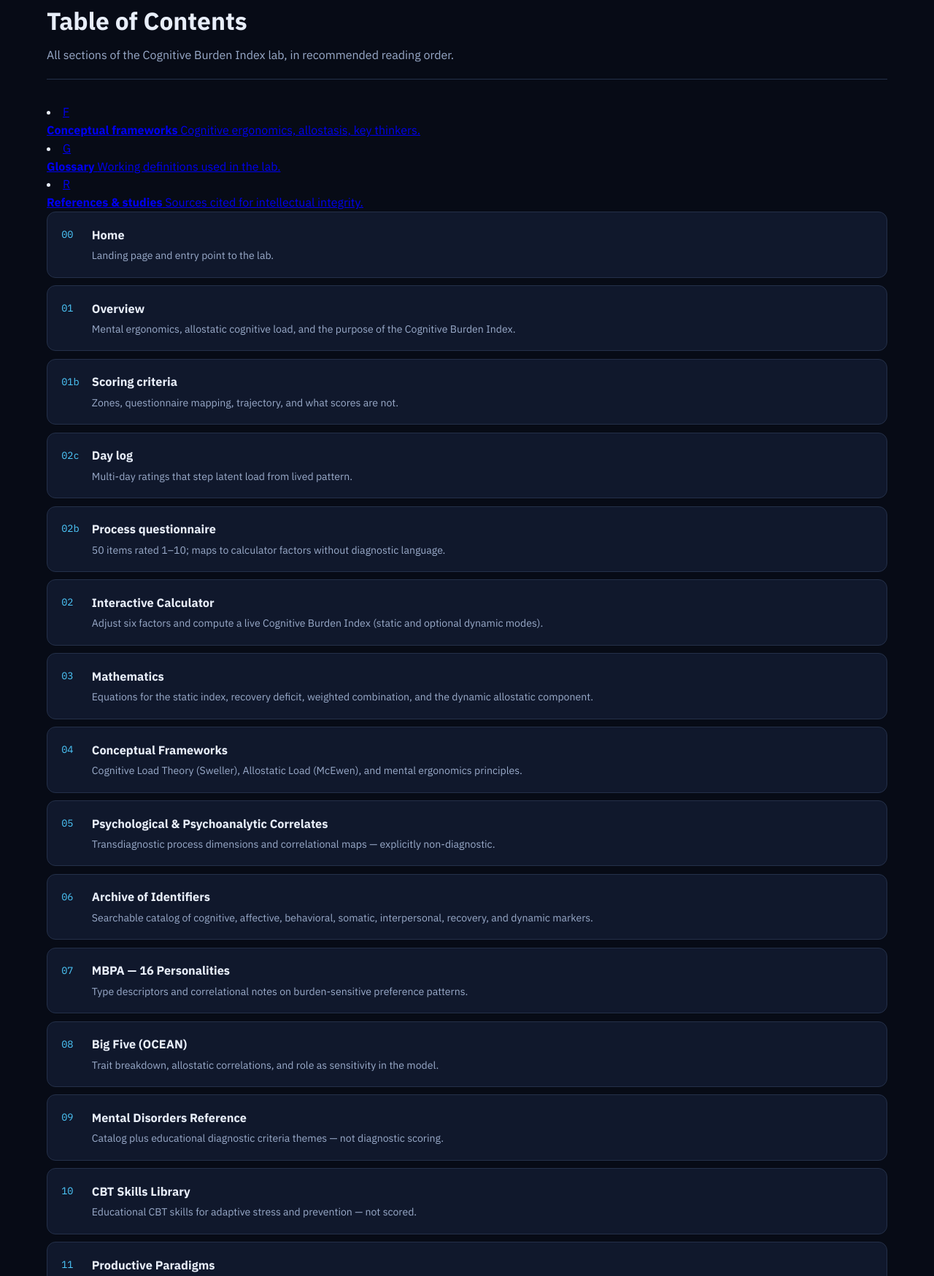
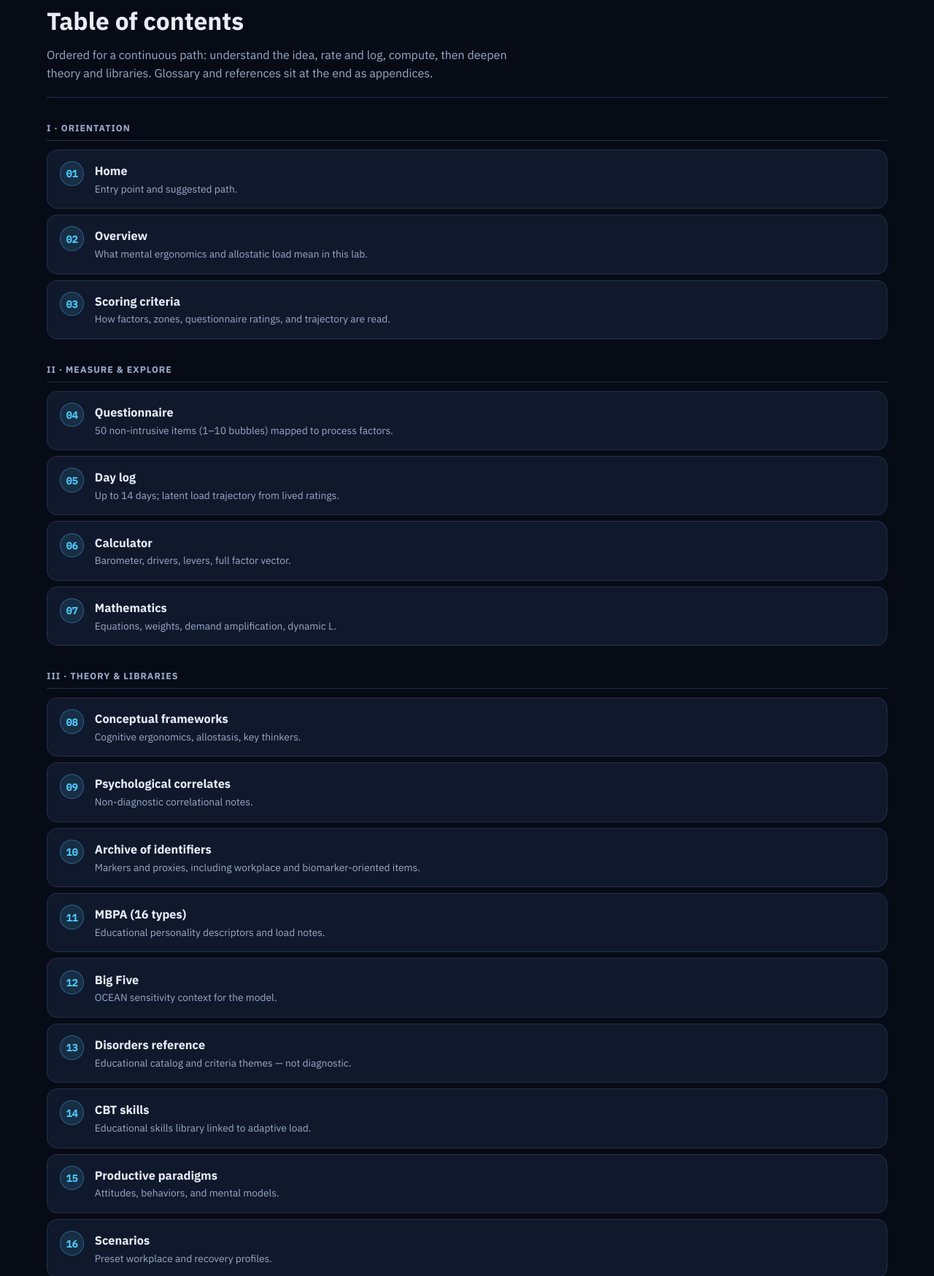
Before and after one commit to zachrhett/CBI-Lab, a plain HTML site: page contents.html in a window 1280 px wide. Shown: the part 130-1879 px from the top of the page at 73% size. Drawn offline with Linux system fonts and the light colour scheme.

Commit message:
Add files via upload

```diff
--- a/contents.html
+++ b/contents.html
@@ -3,218 +3,76 @@
 <head>
   <meta charset="utf-8">
   <meta name="viewport" content="width=device-width, initial-scale=1, viewport-fit=cover">
-  <meta name="theme-color" content="#0b1220">
-  <title>Table of Contents — Cognitive Burden Index</title>
+  <meta name="theme-color" content="#070b16">
+  <title>Contents — Cognitive Burden Index</title>
   <link rel="stylesheet" href="styles.css">
-  <link rel="preconnect" href="https://fonts.googleapis.com">
-  <link rel="preconnect" href="https://fonts.gstatic.com" crossorigin>
   <link href="https://fonts.googleapis.com/css2?family=IBM+Plex+Sans:wght@400;500;600;700&family=IBM+Plex+Mono:wght@400;500&display=swap" rel="stylesheet">
 </head>
 <body>
   <header class="site-header">
-    <a class="brand" href="index.html">
-      <span class="logo">CBI</span>
-      <div class="brand-text">
-        <strong>Cognitive Burden Index</strong>
-        <span>Mental Ergonomics Lab</span>
-      </div>
-    </a>
+    <a class="brand" href="index.html"><span class="logo">CBI</span><div class="brand-text"><strong>Cognitive Burden Index</strong><span>Mental Ergonomics Lab</span></div></a>
     <button class="nav-toggle" id="nav-toggle" aria-label="Menu">☰</button>
     <nav class="nav-links" id="nav-links"></nav>
   </header>
 
-  <main class="page page-narrow">
+  <main class="page">
     <div class="page-header">
       <p class="breadcrumb"><a href="index.html">Home</a> / Contents</p>
-      <h1>Table of Contents</h1>
-      <p>All sections of the Cognitive Burden Index lab, in recommended reading order.</p>
+      <h1>Table of contents</h1>
+      <p>Ordered for a continuous path: understand the idea, rate and log, compute, then deepen theory and libraries. Glossary and references sit at the end as appendices.</p>
     </div>
 
+    <section class="toc-section">
+      <h2 class="toc-section-title">I · Orientation</h2>
+      <ol class="toc-list">
+        <li><a href="index.html"><span class="toc-num">01</span><div><strong>Home</strong><span>Entry point and suggested path.</span></div></a></li>
+        <li><a href="overview.html"><span class="toc-num">02</span><div><strong>Overview</strong><span>What mental ergonomics and allostatic load mean in this lab.</span></div></a></li>
+        <li><a href="scoring.html"><span class="toc-num">03</span><div><strong>Scoring criteria</strong><span>How factors, zones, questionnaire ratings, and trajectory are read.</span></div></a></li>
+      </ol>
+    </section>
 
-      <li>
-        <a href="frameworks.html">
-          <span class="toc-num">F</span>
-          <div><strong>Conceptual frameworks</strong>
-          <span>Cognitive ergonomics, allostasis, key thinkers.</span></div>
-        </a>
-      </li>
-      <li>
-        <a href="glossary.html">
-          <span class="toc-num">G</span>
-          <div><strong>Glossary</strong>
-          <span>Working definitions used in the lab.</span></div>
-        </a>
-      </li>
-      <li>
-        <a href="references.html">
-          <span class="toc-num">R</span>
-          <div><strong>References &amp; studies</strong>
-          <span>Sources cited for intellectual integrity.</span></div>
-        </a>
-      </li>
+    <section class="toc-section">
+      <h2 class="toc-section-title">II · Measure &amp; explore</h2>
+      <ol class="toc-list" start="4">
+        <li><a href="questionnaire.html"><span class="toc-num">04</span><div><strong>Questionnaire</strong><span>50 non-intrusive items (1–10 bubbles) mapped to process factors.</span></div></a></li>
+        <li><a href="daylog.html"><span class="toc-num">05</span><div><strong>Day log</strong><span>Up to 14 days; latent load trajectory from lived ratings.</span></div></a></li>
+        <li><a href="calculator.html"><span class="toc-num">06</span><div><strong>Calculator</strong><span>Barometer, drivers, levers, full factor vector.</span></div></a></li>
+        <li><a href="mathematics.html"><span class="toc-num">07</span><div><strong>Mathematics</strong><span>Equations, weights, demand amplification, dynamic L.</span></div></a></li>
+      </ol>
+    </section>
 
-    <ol class="toc-list">
-      <li>
-        <a href="index.html">
-          <span class="toc-num">00</span>
-          <div>
-            <strong>Home</strong>
-            <span>Landing page and entry point to the lab.</span>
-          </div>
-        </a>
-      </li>
-      <li>
-        <a href="overview.html">
-          <span class="toc-num">01</span>
-          <div>
-            <strong>Overview</strong>
-            <span>Mental ergonomics, allostatic cognitive load, and the purpose of the Cognitive Burden Index.</span>
-          </div>
-        </a>
-      </li>
-      <li>
-        <a href="scoring.html">
-          <span class="toc-num">01b</span>
-          <div>
-            <strong>Scoring criteria</strong>
-            <span>Zones, questionnaire mapping, trajectory, and what scores are not.</span>
-          </div>
-        </a>
-      </li>
-      <li>
-        <a href="daylog.html">
-          <span class="toc-num">02c</span>
-          <div>
-            <strong>Day log</strong>
-            <span>Multi-day ratings that step latent load from lived pattern.</span>
-          </div>
-        </a>
-      </li>
-      <li>
-        <a href="questionnaire.html">
-          <span class="toc-num">02b</span>
-          <div>
-            <strong>Process questionnaire</strong>
-            <span>50 items rated 1–10; maps to calculator factors without diagnostic language.</span>
-          </div>
-        </a>
-      </li>
-      <li>
-        <a href="calculator.html">
-          <span class="toc-num">02</span>
-          <div>
-            <strong>Interactive Calculator</strong>
-            <span>Adjust six factors and compute a live Cognitive Burden Index (static and optional dynamic modes).</span>
-          </div>
-        </a>
-      </li>
-      <li>
-        <a href="mathematics.html">
-          <span class="toc-num">03</span>
-          <div>
-            <strong>Mathematics</strong>
-            <span>Equations for the static index, recovery deficit, weighted combination, and the dynamic allostatic component.</span>
-          </div>
-        </a>
-      </li>
-      <li>
-        <a href="frameworks.html">
-          <span class="toc-num">04</span>
-          <div>
-            <strong>Conceptual Frameworks</strong>
-            <span>Cognitive Load Theory (Sweller), Allostatic Load (McEwen), and mental ergonomics principles.</span>
-          </div>
-        </a>
-      </li>
-      <li>
-        <a href="correlates.html">
-          <span class="toc-num">05</span>
-          <div>
-            <strong>Psychological &amp; Psychoanalytic Correlates</strong>
-            <span>Transdiagnostic process dimensions and correlational maps — explicitly non-diagnostic.</span>
-          </div>
-        </a>
-      </li>
-      <li>
-        <a href="identifiers.html">
-          <span class="toc-num">06</span>
-          <div>
-            <strong>Archive of Identifiers</strong>
-            <span>Searchable catalog of cognitive, affective, behavioral, somatic, interpersonal, recovery, and dynamic markers.</span>
-          </div>
-        </a>
-      </li>
-      <li>
-        <a href="personalities.html">
-          <span class="toc-num">07</span>
-          <div>
-            <strong>MBPA — 16 Personalities</strong>
-            <span>Type descriptors and correlational notes on burden-sensitive preference patterns.</span>
-          </div>
-        </a>
-      </li>
-      <li>
-        <a href="bigfive.html">
-          <span class="toc-num">08</span>
-          <div>
-            <strong>Big Five (OCEAN)</strong>
-            <span>Trait breakdown, allostatic correlations, and role as sensitivity in the model.</span>
-          </div>
-        </a>
-      </li>
-      <li>
-        <a href="disorders.html">
-          <span class="toc-num">09</span>
-          <div>
-            <strong>Mental Disorders Reference</strong>
-            <span>Catalog plus educational diagnostic criteria themes — not diagnostic scoring.</span>
-          </div>
-        </a>
-      </li>
-      <li>
-        <a href="cbt.html">
-          <span class="toc-num">10</span>
-          <div>
-            <strong>CBT Skills Library</strong>
-            <span>Educational CBT skills for adaptive stress and prevention — not scored.</span>
-          </div>
-        </a>
-      </li>
-      <li>
-        <a href="paradigms.html">
-          <span class="toc-num">11</span>
-          <div>
-            <strong>Productive Paradigms</strong>
-            <span>Attitudes, behaviors, emotions, models, and philosophies for adaptive outcomes.</span>
-          </div>
-        </a>
-      </li>
-      <li>
-        <a href="scenarios.html">
-          <span class="toc-num">12</span>
-          <div>
-            <strong>Scenario Simulations</strong>
-            <span>Pre-configured workplace and recovery profiles for the calculator.</span>
-          </div>
-        </a>
-      </li>
-    </ol>
+    <section class="toc-section">
+      <h2 class="toc-section-title">III · Theory &amp; libraries</h2>
+      <ol class="toc-list" start="8">
+        <li><a href="frameworks.html"><span class="toc-num">08</span><div><strong>Conceptual frameworks</strong><span>Cognitive ergonomics, allostasis, key thinkers.</span></div></a></li>
+        <li><a href="correlates.html"><span class="toc-num">09</span><div><strong>Psychological correlates</strong><span>Non-diagnostic correlational notes.</span></div></a></li>
+        <li><a href="identifiers.html"><span class="toc-num">10</span><div><strong>Archive of identifiers</strong><span>Markers and proxies, including workplace and biomarker-oriented items.</span></div></a></li>
+        <li><a href="personalities.html"><span class="toc-num">11</span><div><strong>MBPA (16 types)</strong><span>Educational personality descriptors and load notes.</span></div></a></li>
+        <li><a href="bigfive.html"><span class="toc-num">12</span><div><strong>Big Five</strong><span>OCEAN sensitivity context for the model.</span></div></a></li>
+        <li><a href="disorders.html"><span class="toc-num">13</span><div><strong>Disorders reference</strong><span>Educational catalog and criteria themes — not diagnostic.</span></div></a></li>
+        <li><a href="cbt.html"><span class="toc-num">14</span><div><strong>CBT skills</strong><span>Educational skills library linked to adaptive load.</span></div></a></li>
+        <li><a href="paradigms.html"><span class="toc-num">15</span><div><strong>Productive paradigms</strong><span>Attitudes, behaviors, and mental models.</span></div></a></li>
+        <li><a href="scenarios.html"><span class="toc-num">16</span><div><strong>Scenarios</strong><span>Preset workplace and recovery profiles.</span></div></a></li>
+      </ol>
+    </section>
+
+    <section class="toc-section">
+      <h2 class="toc-section-title">IV · Appendices</h2>
+      <ol class="toc-list" start="17">
+        <li><a href="glossary.html"><span class="toc-num">17</span><div><strong>Glossary</strong><span>Working definitions.</span></div></a></li>
+        <li><a href="references.html"><span class="toc-num">18</span><div><strong>References &amp; studies</strong><span>Sources cited for integrity.</span></div></a></li>
+      </ol>
+    </section>
 
     <div class="page-nav">
       <a href="index.html" class="btn ghost small">← Home</a>
-      <a href="overview.html" class="btn primary small">Next: Overview →</a>
+      <a href="overview.html" class="btn primary small">Begin: Overview →</a>
     </div>
   </main>
 
   <footer class="site-footer">
-    <p><strong>Cognitive Burden Index</strong> is an exploratory educational model — not a medical or clinical tool.</p>
+    <p><strong>Cognitive Burden Index</strong> — personal exploratory lab, not a clinical product.</p>
   </footer>
-
-  <script>
-    document.getElementById('nav-toggle')?.addEventListener('click', () => {
-      document.getElementById('nav-links').classList.toggle('open');
-    });
-  </script>
   <script src="nav.js"></script>
 </body>
 </html>
--- a/nav.js
+++ b/nav.js
@@ -1,24 +1,25 @@
 (function () {
+  // Canonical flow: tools → model → libraries → integrity appendices
   const links = [
     ['index.html', 'Home'],
-    ['contents.html', 'Contents'],
+    ['overview.html', 'Overview'],
     ['scoring.html', 'Scoring'],
-    ['frameworks.html', 'Frameworks'],
-    ['glossary.html', 'Glossary'],
-    ['references.html', 'References'],
     ['questionnaire.html', 'Questionnaire'],
     ['daylog.html', 'Day log'],
     ['calculator.html', 'Calculator'],
     ['mathematics.html', 'Mathematics'],
-    ['cbt.html', 'CBT'],
-    ['paradigms.html', 'Paradigms'],
-    ['disorders.html', 'Disorders'],
+    ['frameworks.html', 'Frameworks'],
+    ['correlates.html', 'Correlates'],
     ['identifiers.html', 'Identifiers'],
     ['personalities.html', 'MBPA'],
     ['bigfive.html', 'Big Five'],
-    ['correlates.html', 'Correlates'],
+    ['disorders.html', 'Disorders'],
+    ['cbt.html', 'CBT'],
+    ['paradigms.html', 'Paradigms'],
     ['scenarios.html', 'Scenarios'],
-    ['overview.html', 'Overview']
+    ['glossary.html', 'Glossary'],
+    ['references.html', 'References'],
+    ['contents.html', 'Contents']
   ];
   const page = (location.pathname.split('/').pop() || 'index.html');
   document.querySelectorAll('#nav-links').forEach(nav => {
--- a/styles.css
+++ b/styles.css
@@ -1605,3 +1605,68 @@ body {
   .hero-neon { grid-template-columns: 1fr; }
   .hero-art { order: -1; max-width: 420px; margin: 0 auto; }
 }
+
+/* Unified TOC aesthetics */
+.toc-section { margin-bottom: 2rem; }
+.toc-section-title {
+  font-size: 0.78rem;
+  text-transform: uppercase;
+  letter-spacing: 0.08em;
+  color: var(--text-muted);
+  margin: 0 0 0.75rem;
+  padding-bottom: 0.4rem;
+  border-bottom: 1px solid var(--border);
+}
+.toc-list {
+  list-style: none;
+  margin: 0;
+  padding: 0;
+  display: grid;
+  gap: 0.5rem;
+}
+.toc-list li a {
+  display: flex;
+  gap: 0.9rem;
+  align-items: flex-start;
+  padding: 0.95rem 1.05rem;
+  border-radius: 14px;
+  border: 1px solid var(--border);
+  background: var(--bg-card);
+  text-decoration: none;
+  color: inherit;
+  transition: border-color 0.15s, box-shadow 0.15s;
+}
+.toc-list li a:hover {
+  border-color: rgba(78, 203, 255, 0.45);
+  box-shadow: 0 0 24px rgba(78, 203, 255, 0.08);
+}
+.toc-num {
+  flex-shrink: 0;
+  width: 2.1rem;
+  height: 2.1rem;
+  border-radius: 50%;
+  display: flex;
+  align-items: center;
+  justify-content: center;
+  font-size: 0.75rem;
+  font-weight: 700;
+  font-variant-numeric: tabular-nums;
+  background: rgba(78, 203, 255, 0.12);
+  color: var(--accent);
+  border: 1px solid rgba(78, 203, 255, 0.35);
+}
+.toc-list strong { display: block; margin-bottom: 0.15rem; }
+.toc-list span:not(.toc-num) {
+  display: block;
+  font-size: 0.86rem;
+  color: var(--text-muted);
+}
+.home-footer-link {
+  text-align: center;
+  margin: 0 0 2rem;
+}
+.home-footer-link a {
+  color: var(--accent);
+  text-decoration: none;
+  font-size: 0.95rem;
+}
```
Also changed, not shown: calculator.html (+2 -2 lines), daylog.html (+2 -2 lines), frameworks.html (+3 -3 lines), glossary.html (+3 -3 lines), index.html (+28 -34 lines), mathematics.html (+1 -1 lines), overview.html (+3 -3 lines), questionnaire.html (+3 -3 lines), references.html (+2 -2 lines), scoring.html (+3 -3 lines).
